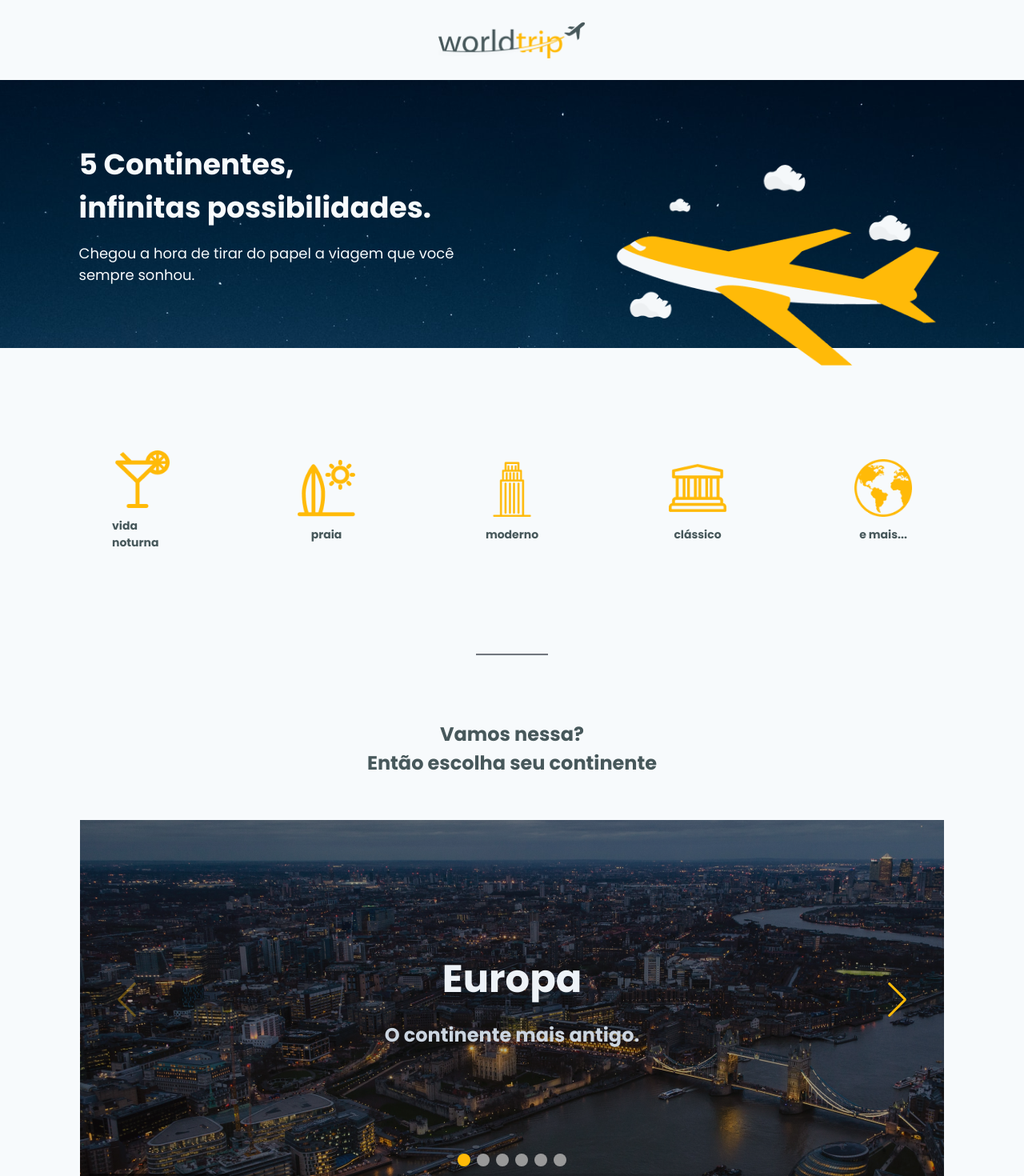
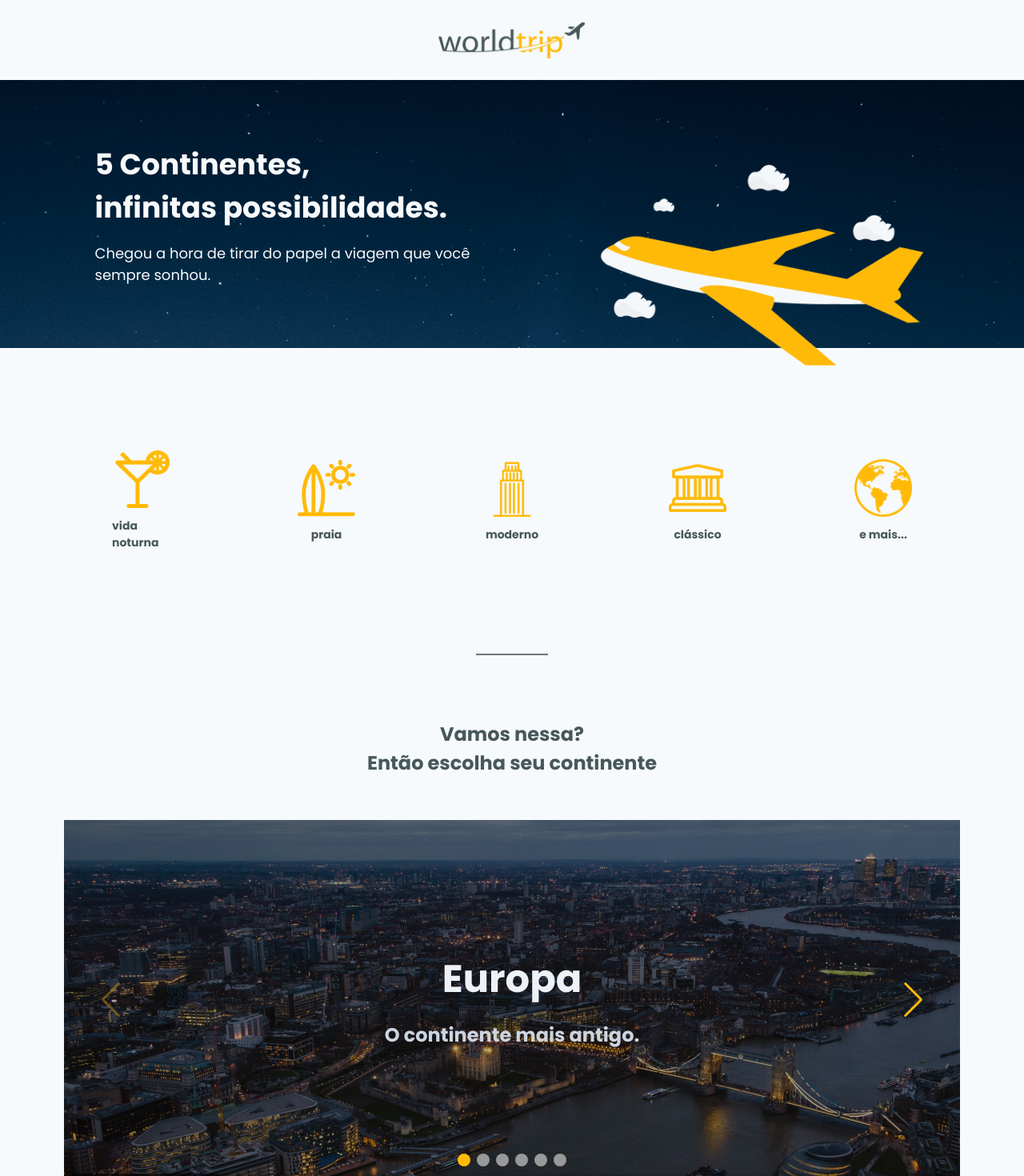
Before and after one commit to davihoffmann/worldtrip, a Next.js app: page / in a window 1280 px wide. Shown: the top 1470 px of the page at 80% size. Built offline with nearby package versions, Linux system fonts and the light colour scheme.

Commit message:
desenvolvimento de ajustes no swiper

```diff
--- a/src/components/Banner/index.tsx
+++ b/src/components/Banner/index.tsx
@@ -1,13 +1,17 @@
 import {
   Flex,
-  Container,
   Text,
   Image,
-  SimpleGrid,
   Box,
+  useBreakpointValue,
 } from '@chakra-ui/react';
 
 export default function Banner() {
+  const isWideVersion = useBreakpointValue({
+    base: false,
+    lg: true
+  });
+
   return (
     <Flex
       w="100%"
@@ -16,9 +20,11 @@ export default function Banner() {
       backgroundImage="/background.png"
       bgRepeat="no-repeat"
       bgSize="cover"
+      mx="auto"
+      px={["5", "10"]}
     >
       <Box display="flex" flexDirection="column" justifyContent="center">
-        <Text fontSize="4xl" mb="4" color="gray.50" fontWeight="600">
+        <Text fontSize={["lg", "4xl"]} mb="4" color="gray.50" fontWeight="600">
           5 Continentes, <br />
           infinitas possibilidades.
         </Text>
@@ -27,7 +33,9 @@ export default function Banner() {
           <br /> sempre sonhou.
         </Text>
       </Box>
-      <Image src="/airplane.png" w={417} h={270} mt="24" />
+      {isWideVersion && (
+        <Image src="/airplane.png" w={417} h={270} mt="24" alt="Worltrip Logo" />
+      )}
     </Flex>
   );
 }
--- a/src/components/ContinentSwiper/index.tsx
+++ b/src/components/ContinentSwiper/index.tsx
@@ -14,12 +14,12 @@ export default function ContinentSwiper() {
   return (
     <Flex
       w="100%"
-      maxW={1240}
+      maxW={[1240, "100%"]}
       mx="auto"
-      mt={['5', '13']}
-      mb={['5', '10']}
-      h={['250px', '450px']}
-      px={['0', '20']}
+      mt={["5", "13"]}
+      mb={["5", "10"]}
+      h={["250px", "450px"]}
+      px={["0", "0", "10", "20"]}
     >
       <Swiper
         modules={[Navigation, Pagination, Scrollbar, A11y]}
--- a/src/pages/index.tsx
+++ b/src/pages/index.tsx
@@ -12,13 +12,13 @@ export default function Home() {
 
       {/* Categories */}
       <Flex maxWidth={1440} my="32" mx="140px">
-        <SimpleGrid columns={[1, 2, 2, 2, 5]} spacing={40}>
+        <SimpleGrid columns={[1, 1, 2, 3, 5]} spacing={40}>
           <Flex
             flexDirection="column"
             alignItems="center"
             justifyContent="center"
           >
-            <Image src="/cocktail.png" />
+            <Image src="/cocktail.png" alt="Vida Noturna" />
             <Text color="gray.600" fontSize="sm" fontWeight="600" mt="3">
               vida noturna
             </Text>
@@ -29,7 +29,7 @@ export default function Home() {
             alignItems="center"
             justifyContent="center"
           >
-            <Image src="/surf.png" />
+            <Image src="/surf.png" alt="praia" />
             <Text color="gray.600" fontSize="sm" fontWeight="600" mt="3">
               praia
             </Text>
@@ -40,7 +40,7 @@ export default function Home() {
             alignItems="center"
             justifyContent="center"
           >
-            <Image src="/building.png" />
+            <Image src="/building.png" alt="moderno" />
             <Text color="gray.600" fontSize="sm" fontWeight="600" mt="3">
               moderno
             </Text>
@@ -51,7 +51,7 @@ export default function Home() {
             alignItems="center"
             justifyContent="center"
           >
-            <Image src="/museum.png" />
+            <Image src="/museum.png" alt="clássico" />
             <Text color="gray.600" fontSize="sm" fontWeight="600" mt="3">
               clássico
             </Text>
@@ -62,7 +62,7 @@ export default function Home() {
             alignItems="center"
             justifyContent="center"
           >
-            <Image src="/earth.png" />
+            <Image src="/earth.png" alt="e mais..." />
             <Text color="gray.600" fontSize="sm" fontWeight="600" mt="3">
               e mais...
             </Text>
```
